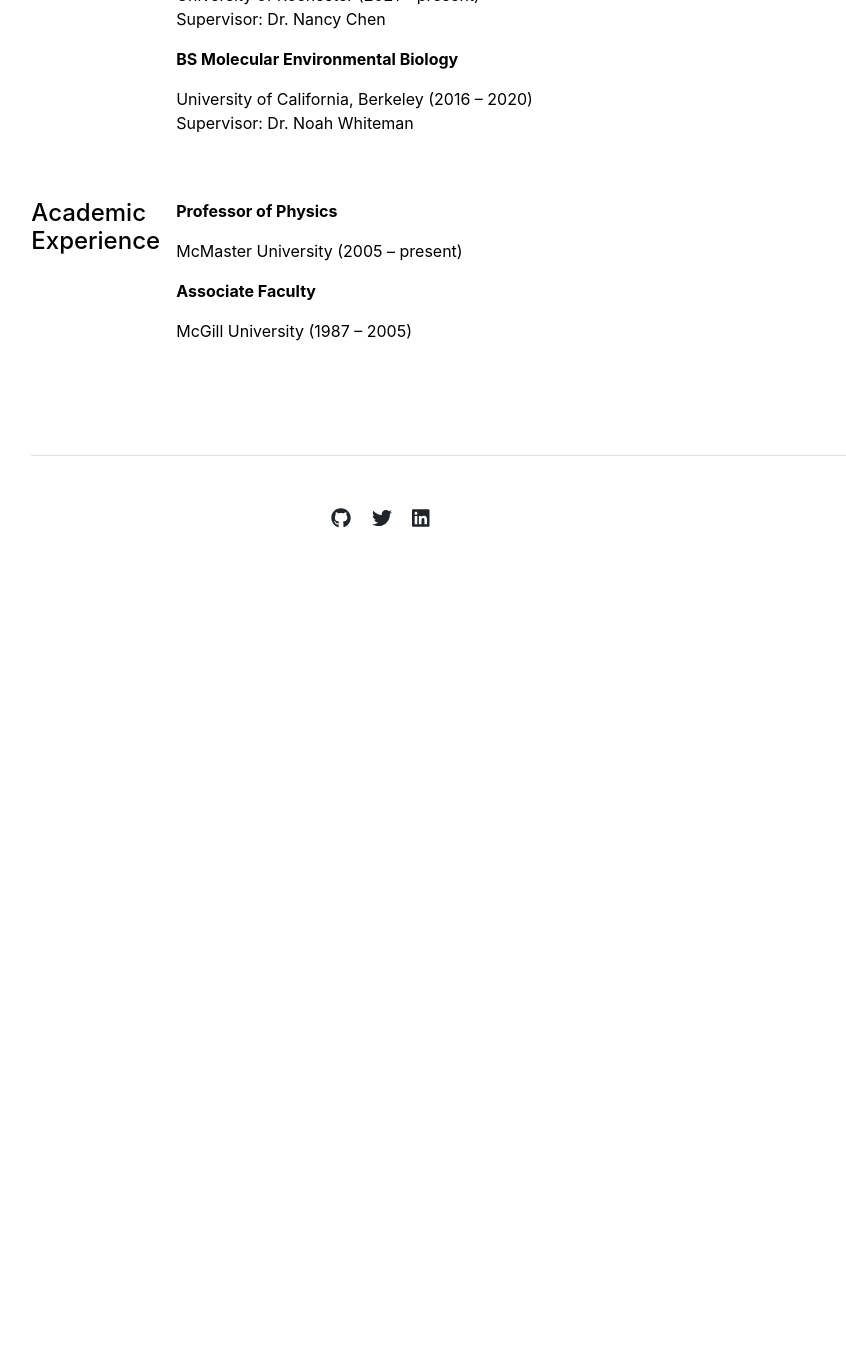
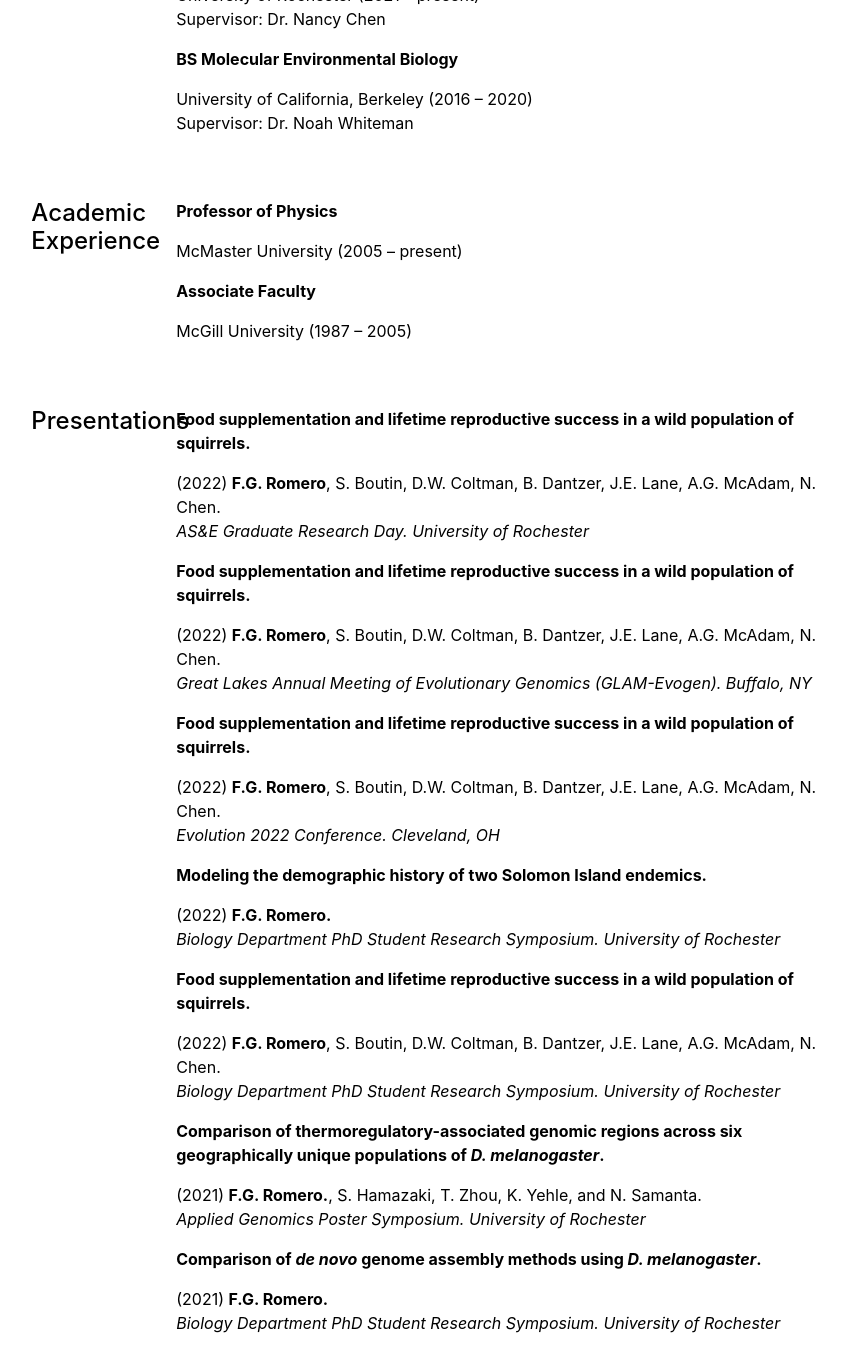
Before and after one commit to faye-romero/faye-romero.github.io, a Jekyll site: the page built from cv.md, in a window 1280 px wide and 1400 px high, scrolled down 377 px. Shown: the top 1372 px of the window, without its empty margins (198-1044 px from the left). Built offline with Jekyll 4.4.1, drawn with Linux system fonts in a browser that asks for light colours; before the commit the page ends 1007 px from its top, so only the background shows below that; some of the changed text lies outside the part shown.

Commit message:
Adding to CV

```diff
--- /dev/null
+++ b/_data/cv/honors-awards.yml
@@ -0,0 +1,8 @@
+- title: '$34,000. Ernst Caspari Fellowship in Evolutionary, Developmental and Molecular Genetics'
+  description: 'University of Rochester (2021 – 2023)'
+
+- title: '$500. Graduate Student Travel Award'
+  description: 'University of Rochester (2022)'
+
+- title: 'American Ornithological Society Student Membership Award'
+  description: '(2022)'
--- /dev/null
+++ b/_data/cv/presentations.yml
@@ -0,0 +1,20 @@
+- title: 'Food supplementation and lifetime reproductive success in a wild population of squirrels.'
+  description: '(2022) <b>F.G. Romero</b>, S. Boutin, D.W. Coltman, B. Dantzer, J.E. Lane, A.G. McAdam, N. Chen.<br><i>AS&E Graduate Research Day. University of Rochester</i>'
+
+- title: 'Food supplementation and lifetime reproductive success in a wild population of squirrels.'
+  description: '(2022) <b>F.G. Romero</b>, S. Boutin, D.W. Coltman, B. Dantzer, J.E. Lane, A.G. McAdam, N. Chen.<br><i>Great Lakes Annual Meeting of Evolutionary Genomics (GLAM-Evogen). Buffalo, NY</i>'
+
+- title: 'Food supplementation and lifetime reproductive success in a wild population of squirrels.'
+  description: '(2022) <b>F.G. Romero</b>, S. Boutin, D.W. Coltman, B. Dantzer, J.E. Lane, A.G. McAdam, N. Chen.<br><i>Evolution 2022 Conference. Cleveland, OH</i>'
+
+- title: 'Modeling the demographic history of two Solomon Island endemics.'
+  description: '(2022) <b>F.G. Romero.</b><br><i>Biology Department PhD Student Research Symposium. University of Rochester</i>'
+
+- title: 'Food supplementation and lifetime reproductive success in a wild population of squirrels.'
+  description: '(2022) <b>F.G. Romero</b>, S. Boutin, D.W. Coltman, B. Dantzer, J.E. Lane, A.G. McAdam, N. Chen.<br><i>Biology Department PhD Student Research Symposium. University of Rochester</i>'
+
+- title: 'Comparison of thermoregulatory-associated genomic regions across six geographically unique populations of <i>D. melanogaster</i>.'
+  description: '(2021) <b>F.G. Romero.</b>, S. Hamazaki, T. Zhou, K. Yehle, and N. Samanta. <br><i>Applied Genomics Poster Symposium. University of Rochester</i>'
+
+- title: 'Comparison of <i>de novo</i> genome assembly methods using <i>D. melanogaster</i>.'
+  description: '(2021) <b>F.G. Romero.</b><br><i>Biology Department PhD Student Research Symposium. University of Rochester</i>'
--- a/_layouts/cv.html
+++ b/_layouts/cv.html
@@ -29,5 +29,27 @@ layout: default
         {% endfor %}
       </div>
     </div>
+    <div class="row g-5 mb-5">
+      <div class="col-md-2">
+        <h4>Presentations</h4>
+      </div>
+      <div class="col-md-10">
+        {% for section in site.data.cv.presentations %}
+          <p class="fw-bold">{{ section.title }}</p>
+          <p>{{ section.description }}</p>
+        {% endfor %}
+      </div>
+    </div>
+    <div class="row g-5 mb-5">
+      <div class="col-md-2">
+        <h4>Honors and Awards</h4>
+      </div>
+      <div class="col-md-10">
+        {% for section in site.data.cv.honors-awards %}
+          <p class="fw-bold">{{ section.title }}</p>
+          <p>{{ section.description }}</p>
+        {% endfor %}
+      </div>
+    </div>
   </div>
 </div>
```
